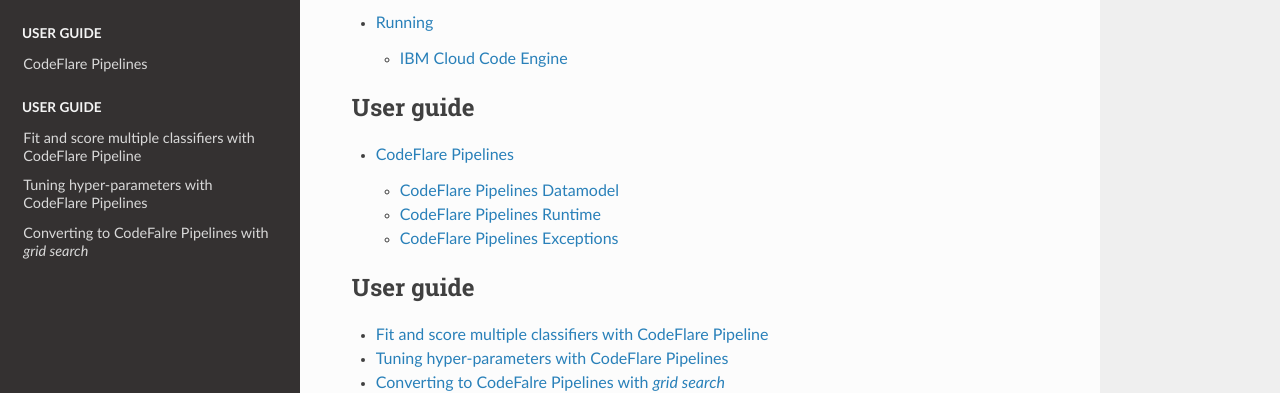
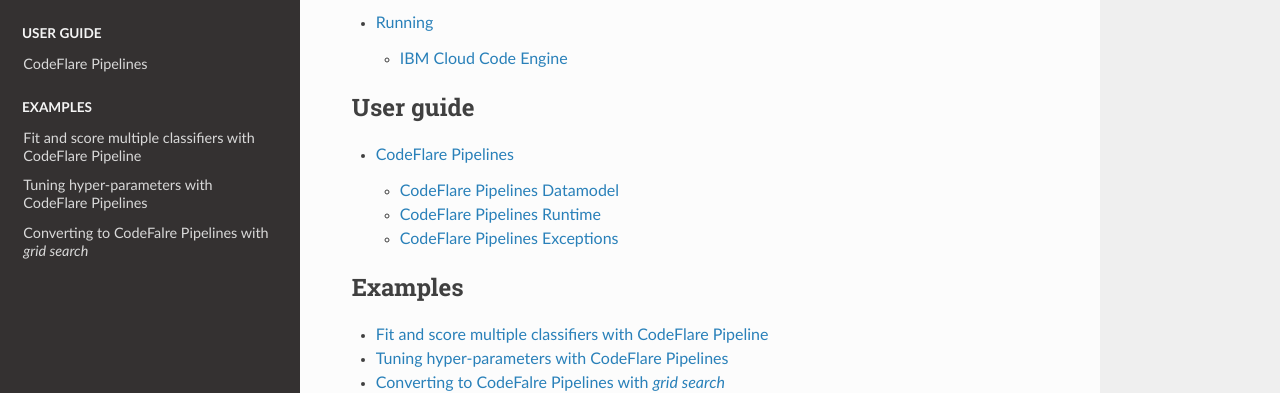
Before and after one commit to project-codeflare/codeflare, a Sphinx documentation site: the page built from docs/source/index.rst, in a window 1280 px wide. Shown: the part 293-686 px from the top of the page. Built offline with Sphinx 7.4.7 and the Read the Docs theme 2.0.0, drawn with Linux system fonts in a browser that asks for light colours.

Commit message:
Update index.rst

```diff
--- a/docs/source/index.rst
+++ b/docs/source/index.rst
@@ -38,7 +38,7 @@
 
 .. toctree::
    :maxdepth: 1
-   :caption: User guide
+   :caption: Examples
 
    examples/fit_and_score
    examples/hyperparameter
```
